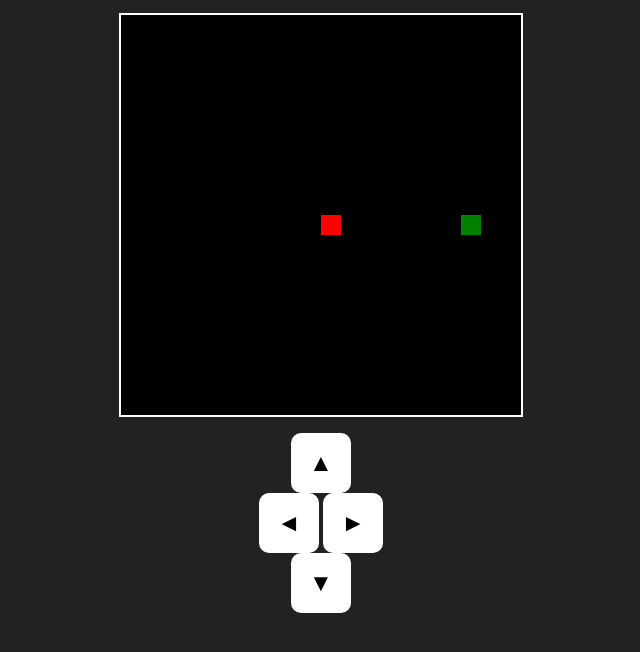
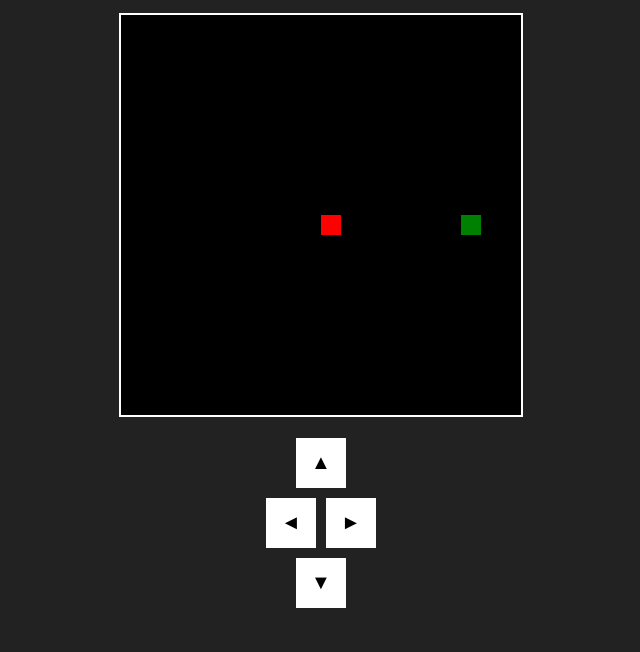
Before and after one commit to faisalwahyu/snake-game, a plain HTML site: page index.html in a window 1280 px wide. Shown: the part 102-754 px from the top of the page, without its empty margins (319-959 px from the left). Drawn offline with Linux system fonts and the light colour scheme.

Commit message:
Update styles.css

```diff
--- a/styles.css
+++ b/styles.css
@@ -1,45 +1,35 @@
 body {
     text-align: center;
+    font-family: Arial, sans-serif;
     background-color: #222;
     color: white;
-    font-family: Arial, sans-serif;
 }
 
 canvas {
     background-color: black;
     display: block;
-    margin: auto;
+    margin: 10px auto;
     border: 2px solid white;
 }
 
-#controls {
+.controls {
     display: flex;
     flex-direction: column;
     align-items: center;
-    margin-top: 20px;
+    margin-top: 10px;
 }
 
-.control-row {
+.controls div {
     display: flex;
-    gap: 10px;
+    justify-content: center;
 }
 
 button {
-    width: 60px;
-    height: 60px;
-    font-size: 24px;
+    width: 50px;
+    height: 50px;
+    font-size: 20px;
+    margin: 5px;
     background-color: white;
     border: none;
-    border-radius: 10px;
+    cursor: pointer;
 }
-
-button:hover {
-    background-color: lightgray;
-}
-
-.invisible {
-    width: 60px;
-    height: 60px;
-    background: none;
-    border: none;
-}
```
